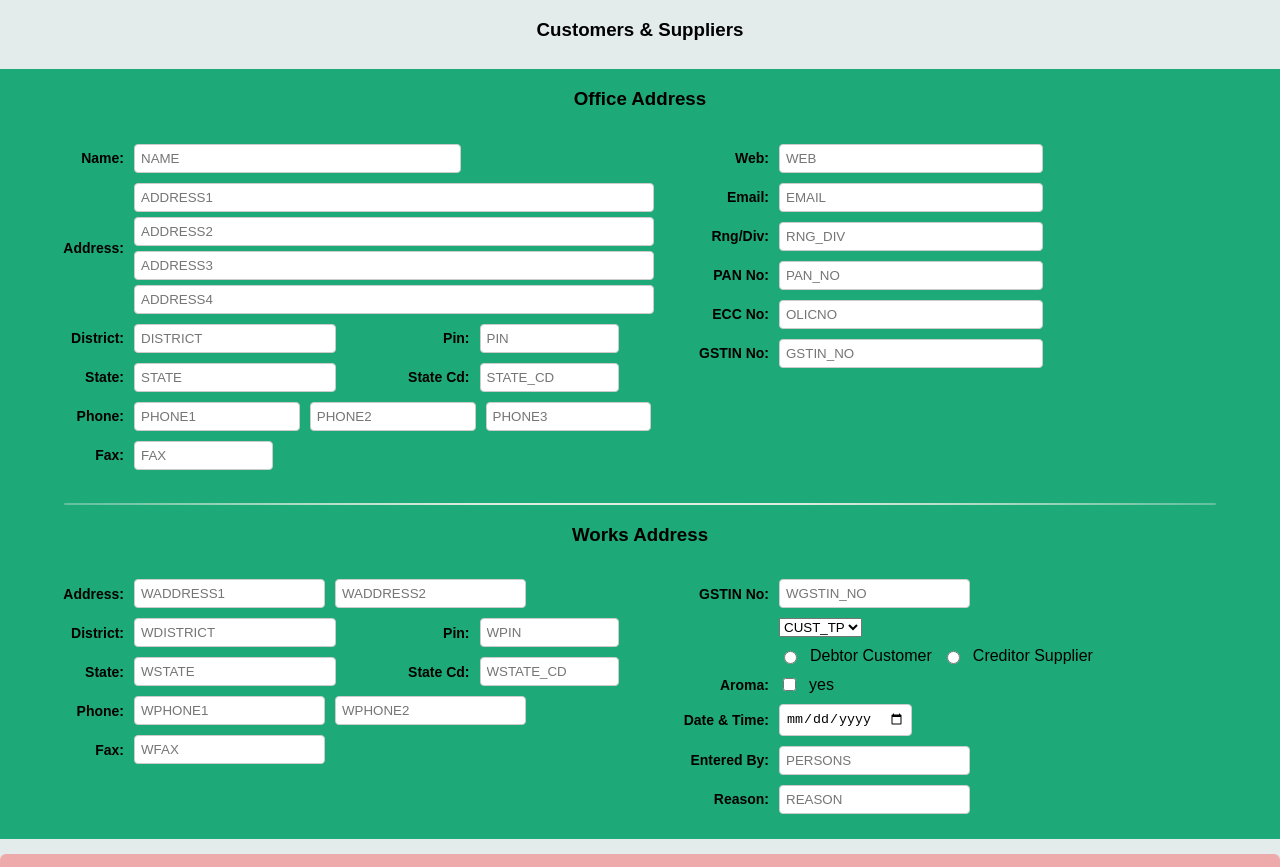
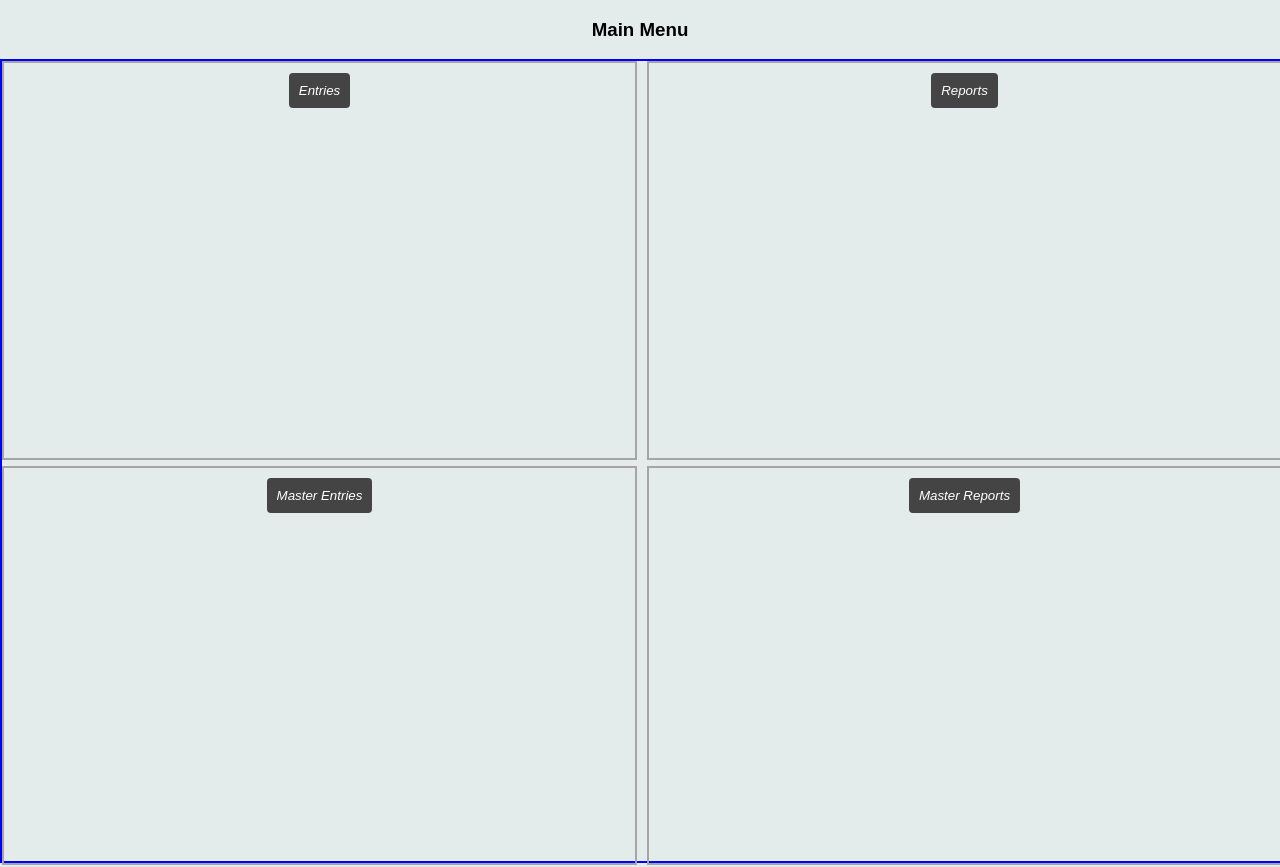
Before and after one commit to AanchalGupta0502/erp-frontend, a React (Vite) app: page / in a window 1280 px wide. Shown: the top 867 px of the page. Built offline with nearby package versions, Linux system fonts and the light colour scheme; no server answers.

Commit message:
Creation of Main menu

```diff
--- a/package.json
+++ b/package.json
@@ -12,7 +12,8 @@
   "dependencies": {
     "axios": "^1.15.0",
     "react": "^18.3.1",
-    "react-dom": "^18.3.1"
+    "react-dom": "^18.3.1",
+    "react-router-dom": "^7.18.1"
   },
   "devDependencies": {
     "@eslint/js": "^9.13.0",
--- a/src/App.jsx
+++ b/src/App.jsx
@@ -1,11 +1,22 @@
-import { useState } from 'react'
+import { BrowserRouter, Routes, Route } from 'react-router-dom'
 import reactLogo from './assets/react.svg'
 import viteLogo from '/vite.svg'
 import './App.css'
 import PartyMaster from "./pages/PartyMaster"
+import PartyMasterReport from './pages/PartyMasterReport'
+import Menu from './pages/Menu'
 function App() {
+return(
+    <BrowserRouter>
+        <Routes>
+            <Route path="/" element={<Menu/>}/>
+            <Route path="/partyMaster-entry" element={<PartyMaster/>}/>
+            <Route path="/partyMaster-report" element={<PartyMasterReport/>}/>
+        </Routes>
 
-  return <PartyMaster/>
+
+    </BrowserRouter>
+);
 }
 
 export default App
--- /dev/null
+++ b/src/data/menuData.jsx
@@ -0,0 +1,13 @@
+export const entryPages=[
+];
+export const reportPages=[
+
+];
+
+export const masterEntryPages=[
+    {name:"Party Master",path:"partyMaster-entry"}
+]
+
+export const masterReportPages=[
+    {name:"Party Master", path:"partyMaster-report"}
+]
--- a/src/pages/Menu.jsx
+++ b/src/pages/Menu.jsx
@@ -1,8 +1,79 @@
+import "../styles/Menu.css";
+import {useState} from "react";
+import { entryPages, reportPages,masterEntryPages,masterReportPages } from "../data/menuData";
 function Menu(){
+    const [isEntry,setIsEntry]=useState(false);
+    const [isReport,setIsReport]=useState(false);
+    const [isMasterEntry,setIsMasterEntry]=useState(false);
+    const [isMasterReportEntry,setIsMasterReportEntry]=useState(false);
+
+    function handleEntries(){
+        setIsEntry(!isEntry);
+    }
+
+    function handleReports(){
+        setIsReport(!isReport);
+    }
+
+    function handleMasterEntries(){
+        setIsMasterEntry(!isMasterEntry);
+    }
+
+    function handleMasterReports(){
+        setIsMasterReportEntry(!isMasterReportEntry)
+    }
 return(
-    <div>
-        <button>Party Master Form</button>
-        <button>Party Master Entires</button>
+    <div  className="container">
+        <h3>Main Menu</h3>
+        <div className="menu-types">
+            <div className="normal">
+                <div>
+                    <button onClick={handleEntries}><em>Entries</em></button>
+                    {isEntry&&
+                    (
+                        <ul>
+                            {entryPages.map((item,index)=>(<li key={index}><a href={item.path} target="_blank" rel="noopener noreferrer">{index+1+'.'} {item.name}</a></li>
+                            ))}
+                        </ul>)}
+
+                </div>
+                <div>
+                    <button onClick={handleReports}><em>Reports</em></button>
+                    {isReport&&
+
+                        (<ul>
+                            {reportPages.map((item,index)=>(
+                            <li key={index}><a href={item.path} target="_blank" rel="noopener noreferrer">{index+1+'.'} {item.name}</a></li>
+                    ))}
+                        </ul>)}
+
+                </div>
+            </div>
+
+            <div className="masters">
+                <div>
+                    <button onClick={handleMasterEntries}><em>Master Entries</em></button>
+                    {isMasterEntry&&
+                        (<ul>
+                            {masterEntryPages.map((item,index)=>(
+                            <li key={index}><a href={item.path} target="_blank" rel="noopener noreferrer">{index+1+'.'} {item.name}</a></li>
+                            ))}
+                        </ul>)}
+
+                </div>
+                <div>
+                    <button onClick={handleMasterReports}><em>Master Reports</em></button>
+                    {isMasterReportEntry&&
+                        (<ul>
+                            {masterReportPages.map((item,index)=>(
+                             <li key={index}><a href={item.path} target="_blank" rel="noopener noreferrer">{index+1+'.'} {item.name}</a></li>
+                            ))}
+                        </ul>)}
+                </div>
+            </div>
+
+        </div>
+
     </div>
 )
 }
--- /dev/null
+++ b/src/styles/Menu.css
@@ -0,0 +1,47 @@
+body{
+    padding:0;
+    margin:0;
+}
+.container{
+    height:100vh;
+    padding: 0px;
+    margin:0px;
+    text-align: center;
+}
+.menu-types{
+    display: flex;
+    flex-direction: column;
+    height:100%;
+    width:100%;
+    gap:10px;
+    border: 2px solid blue;
+
+}
+.normal{
+    display: flex;
+    flex-direction: row;
+    gap:10px;
+    height:100%;
+}
+.normal div, .masters div{
+    border: 2px solid rgb(166, 164, 164);
+    width:100%;
+    height:100%;
+
+}
+.normal div button, .masters div button{
+    padding:10px;
+    margin:10px;
+}
+.masters{
+    display: flex;
+    flex-direction: row;
+    gap:10px;
+    height:100%;
+}
+li{
+    list-style-type: none;
+}
+a{
+    text-decoration: none;
+}
```
Also changed, not shown: 1 other file (tests, documents, lock files or other folders).
